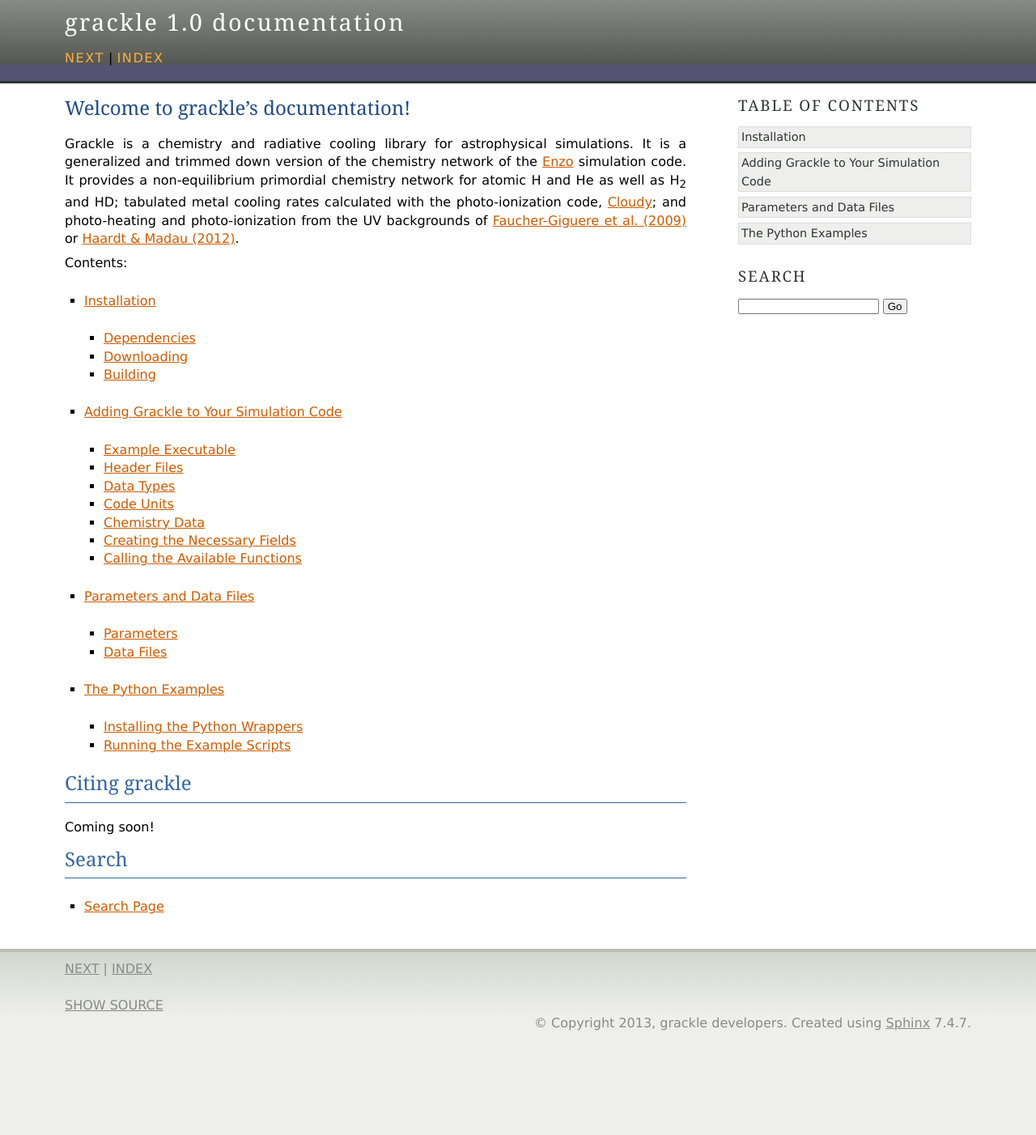
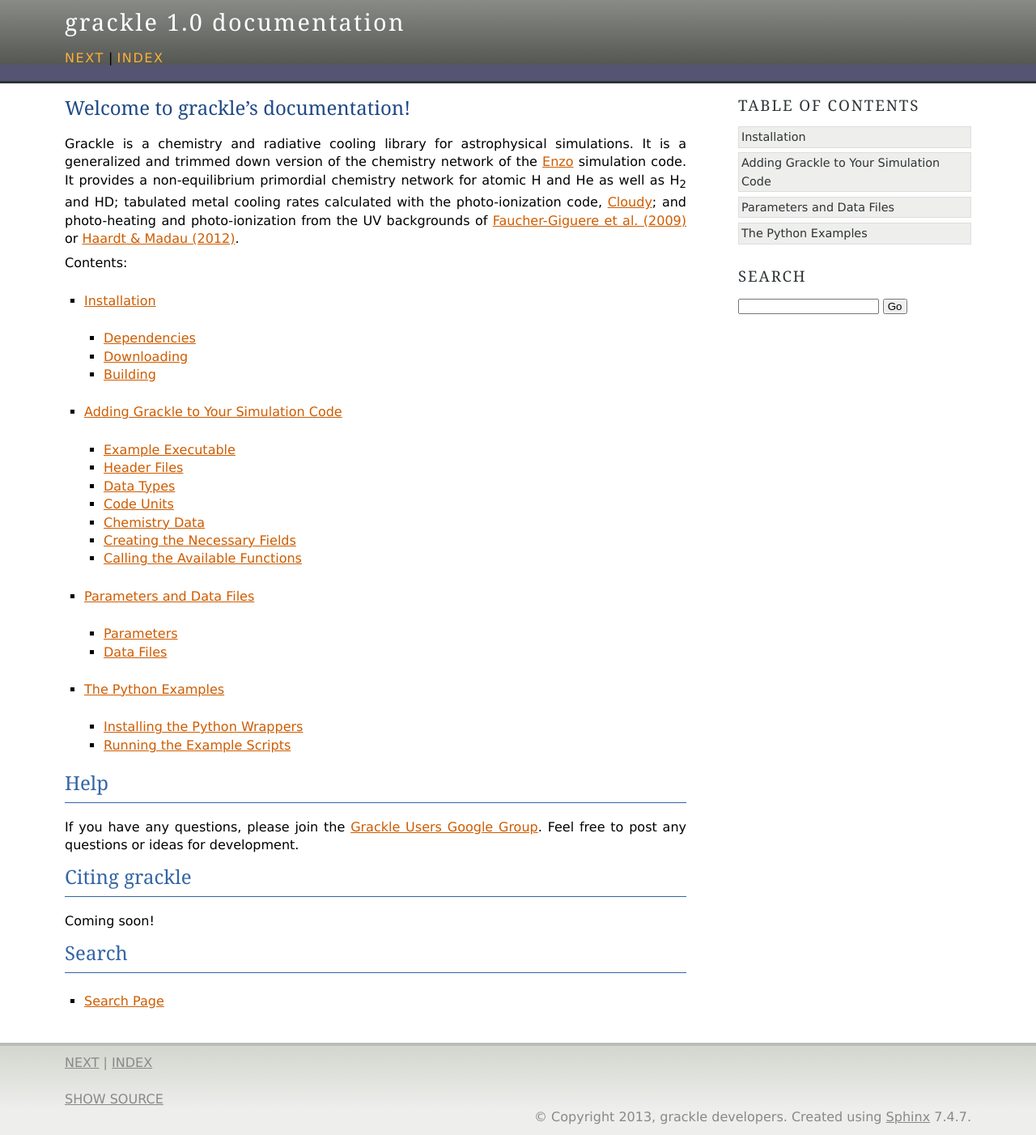
Before and after one commit to grackle-project/grackle, a Sphinx documentation site: the page built from doc/source/index.rst, in a window 1280 px wide. Shown: the whole page at 81% size. Built offline with Sphinx 7.4.7, drawn with Linux system fonts in a browser that asks for light colours; before the commit the page ends 1285 px from its top, so only the background shows below that.

Commit message:
Adding reference to google group in docs.

```diff
--- a/doc/source/index.rst
+++ b/doc/source/index.rst
@@ -28,6 +28,13 @@ Contents:
    Parameters.rst
    Python.rst
 
+Help
+----
+
+If you have any questions, please join the `Grackle Users Google Group
+<https://groups.google.com/forum/#!forum/grackle-cooling-users>`_.  Feel
+free to post any questions or ideas for development.
+
 Citing grackle
 --------------
 
```
